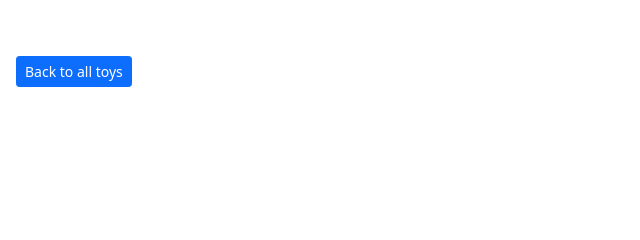
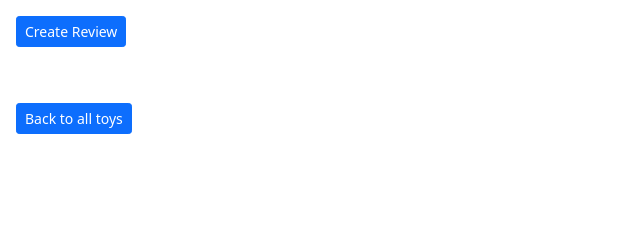
Before and after one commit to cosc140-s22/cosc140-lab5-review-i-hate-this-lab, a Django app: template products/templates/products/show.html in a window 1280 px wide. Shown: the part 488-728 px from the top of the page, without its empty margins (0-640 px from the left). Run offline with Django 4.2, Linux system fonts and the light colour scheme; the template is opened without the code that fills it, so the values that code supplies are empty; the visitor is signed in with stand-in values (Sample User, id 1); parts of the project's set-up code (start-up, migrations or seed data) failed here and were passed over.

Commit message:
first submission

```diff
--- a/products/forms.py
+++ b/products/forms.py
@@ -1,4 +1,10 @@
 from django import forms
+from .models import Review
 
 class ProductFilterForm(forms.Form):
     name_search = forms.CharField(label="Name search", max_length=50, required=False)
+
+class ReviewForm(forms.ModelForm):
+  class Meta:
+    model = Review
+    fields = ['stars', 'review']
--- a/products/templates/products/review.html
+++ b/products/templates/products/review.html
@@ -7,7 +7,11 @@
 
 <section>
 
-{# Add new review form here #}
+<form action="{% url 'review' product.id %}" method = 'post'>
+  {% csrf_token %}
+  {{ form }}
+  <input type="submit" value="Submit">
+</form>
 
 </section>
 
--- a/products/templates/products/show.html
+++ b/products/templates/products/show.html
@@ -15,20 +15,27 @@
 <section>
 <table class="table">
     <thead>
+        <tr>
         <th>Review</th>
         <th>Rating</th>
+        </tr>
     </thead>
     <tbody>
-
-        {# Add the contents of the review table here #}
-
+      {% for review in product.review_set.all %}
+      <tr>
+      <td>{{review.review}}</td>
+      <td>{{review.stars}}</td>
+      </tr>
+      {% endfor %}
     </tbody>
 </table>
 </section>
 
 <section>
 
-{# Add button/link to get to the review form here #}
+  {% if user.is_authenticated %}
+<a class="btn btn-sm btn-primary" href="{% url 'review' product.id %}">Create Review</a>
+  {% endif %}
 
 </section>
 
--- a/toystore/settings.py
+++ b/toystore/settings.py
@@ -29,6 +29,7 @@ DEBUG = True
 # repl.it happiness
 ALLOWED_HOSTS = ['*']
 X_FRAME_OPTIONS = '*'
+CSRF_TRUSTED_ORIGINS = ["https://e48eca0b-0449-48e8-875e-79113c599194.id.repl.co", 'https://cosc140-lab5-review-i-hate-this-lab.kyleshaw3.repl.co']
 
 
 # Application definition
--- a/toystore/urls.py
+++ b/toystore/urls.py
@@ -20,7 +20,7 @@ from django.conf import settings
 from django.conf.urls.static import static
 from django.contrib.auth import views as auth_views
 
-from products.views import index, show
+from products.views import index, show, create_review
 
 
 def root_redirect(request):
@@ -32,5 +32,6 @@ urlpatterns = [
     path('logout/', auth_views.LogoutView.as_view(next_page='/'), name='logout'),
     path('products/', index, name='index'),
     path('products/<int:product_id>', show, name='show'),
+    path('products/<int:product_id>/review/', create_review, name="review"),
     path('', root_redirect),
 ] + static(settings.MEDIA_URL, document_root=settings.MEDIA_ROOT)
```
Also changed, not shown: products/models.py (+5 -3 lines), products/views.py (+18 -2 lines), 1 other file.
